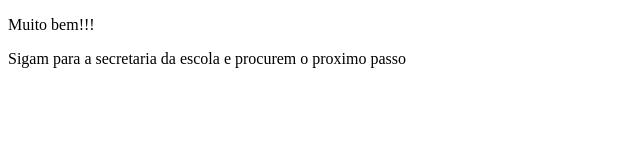
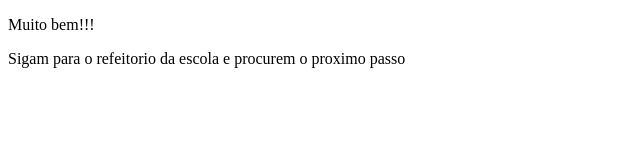
Before and after one commit to poraodonando/CrazyGame, a plain HTML site: page htmls/resposta.html in a window 1280 px wide. Shown: the full height of the page, 0-640 px from the left. Drawn offline with Linux system fonts and the light colour scheme.

Commit message:
Update resposta.html

```diff
--- a/htmls/resposta.html
+++ b/htmls/resposta.html
@@ -8,6 +8,6 @@
 </head>
 <body>
     <p>Muito bem!!!</p>
-    <p>Sigam para a secretaria da escola e procurem o proximo passo </p>
+    <p>Sigam para o refeitorio da escola e procurem o proximo passo </p>
 </body>
 </html>
```
